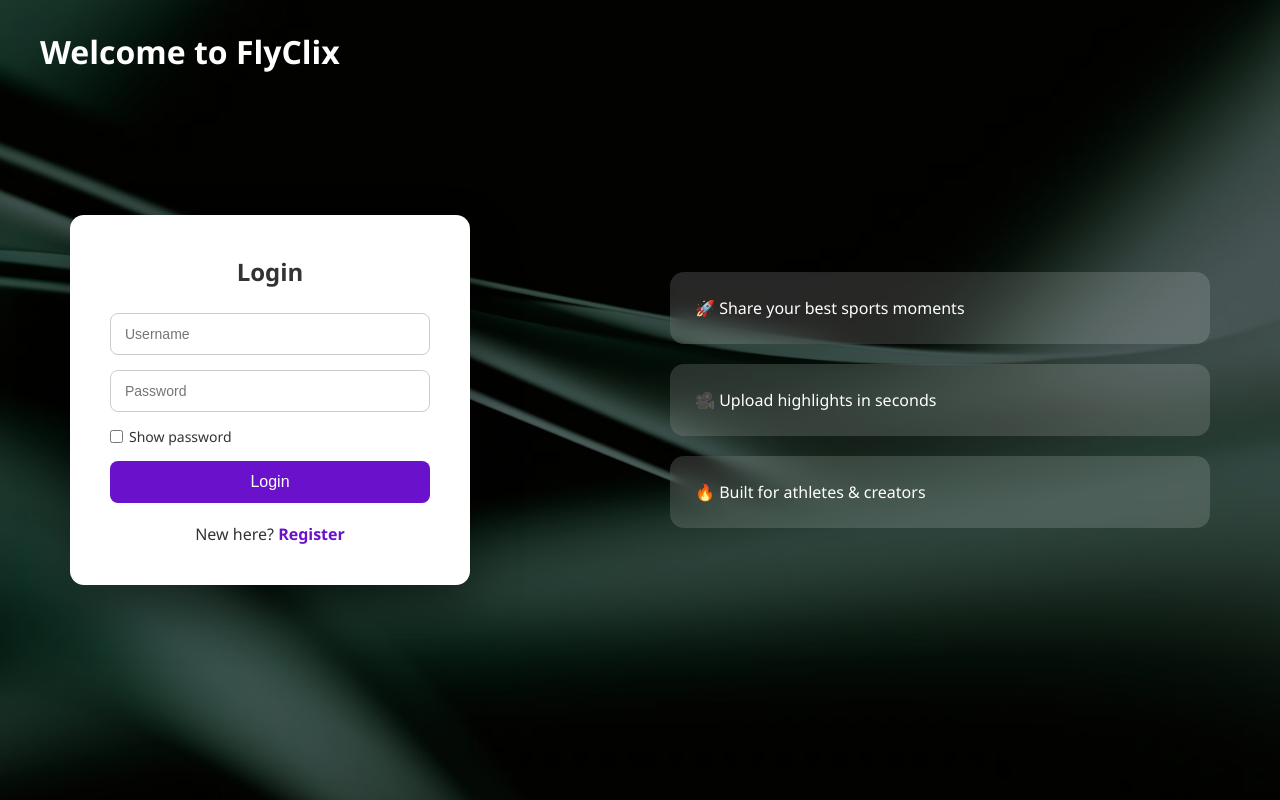
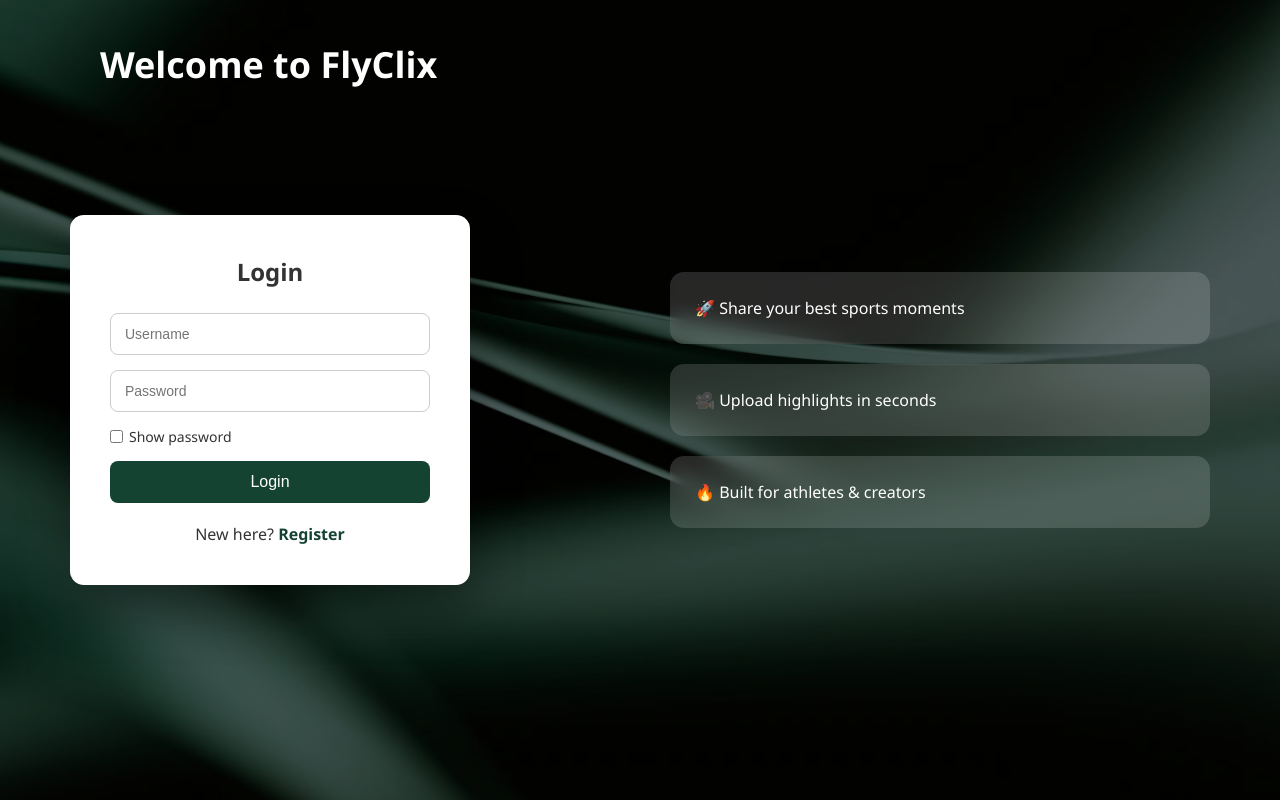
Before and after one commit to stefanmemec/video_platform, a Django app: template templates/accounts/login.html in a window 1280 px wide. Run offline with Django 5.2, Linux system fonts and the light colour scheme; the template is opened without the code that fills it, so the values that code supplies are empty; parts of the project's set-up code (start-up, migrations or seed data) failed here and were passed over.

Commit message:
changing the login

```diff
--- a/templates/accounts/login.html
+++ b/templates/accounts/login.html
@@ -31,9 +31,9 @@
         /* Top-left brand */
         .brand {
             position: absolute;
-            top: 30px;
-            left: 40px;
-            font-size: 32px;
+            top: 40px;
+            left: 100px;
+            font-size: 36px;
             font-weight: 700;
             color: #ffffff;
         }
@@ -82,7 +82,7 @@
             padding: 12px;
             border: none;
             border-radius: 8px;
-            background: #6a11cb;
+            background: #154331;
             color: #ffffff;
             font-size: 16px;
             cursor: pointer;
@@ -120,7 +120,7 @@
         }
 
         a {
-            color: #6a11cb;
+            color: #154331;
             text-decoration: none;
             font-weight: bold;
         }
```
